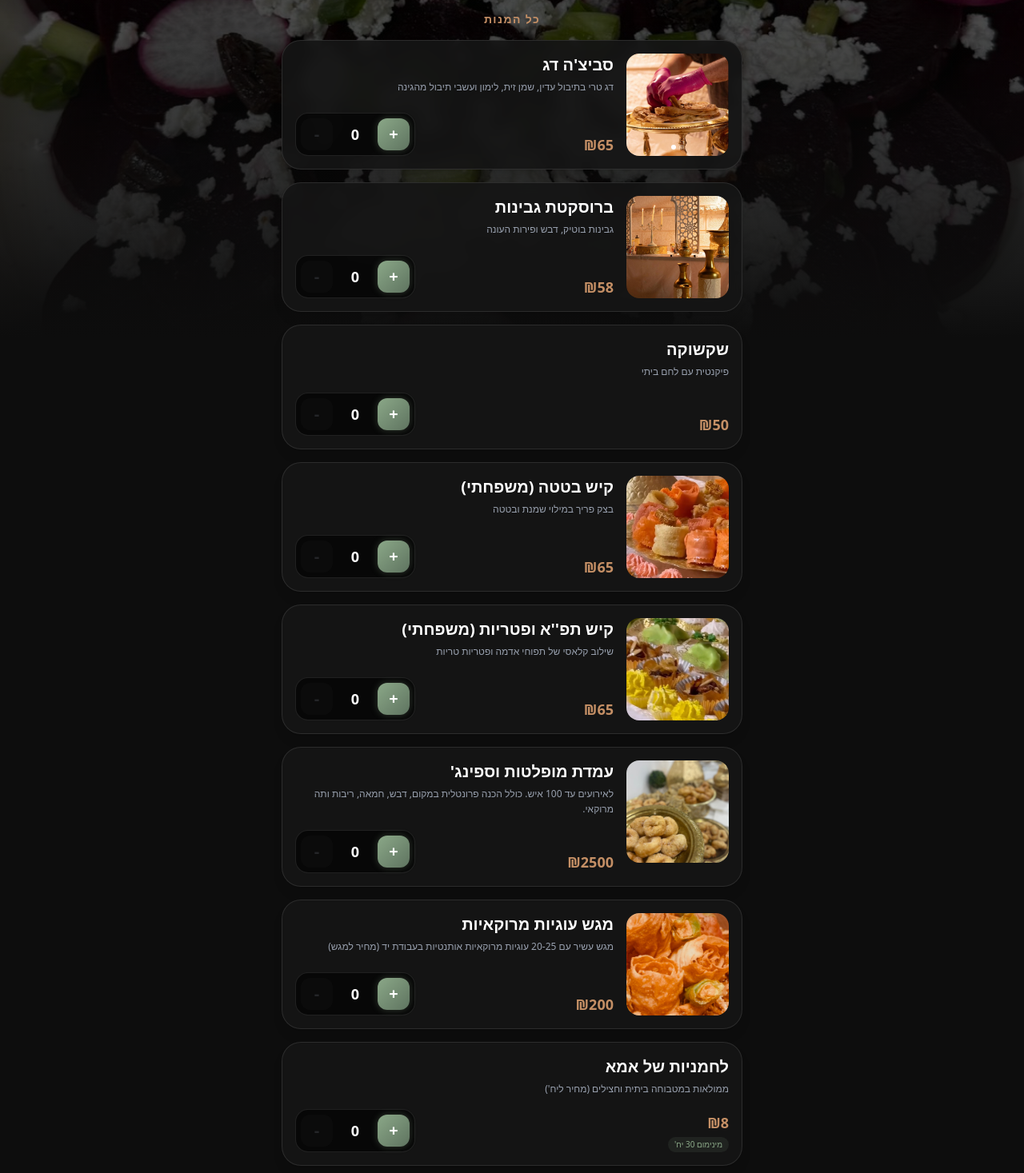
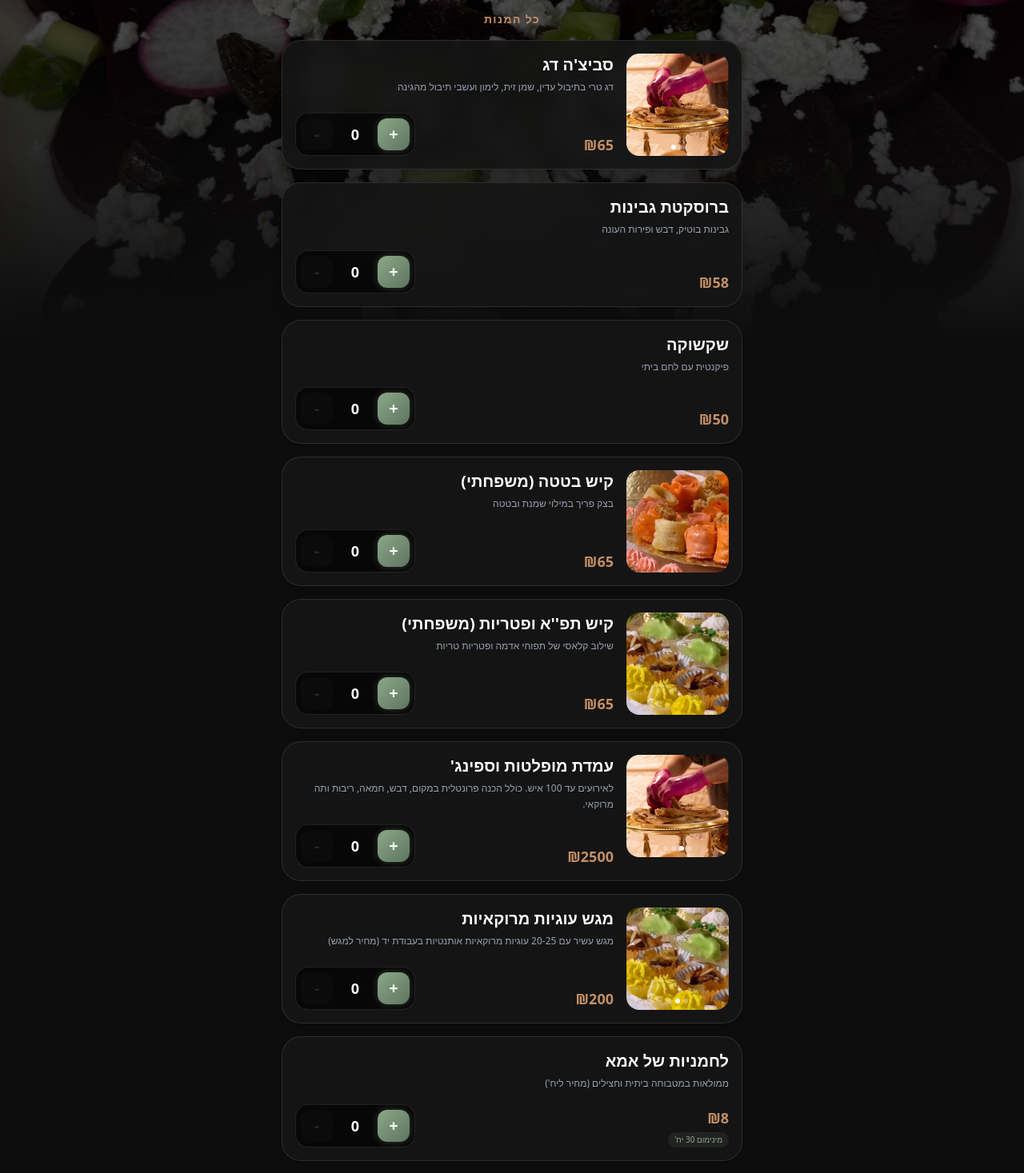
Before and after one commit to oriIsrael856/lahilula, a Next.js app: page / in a window 1280 px wide. Shown: the part 378-1845 px from the top of the page at 80% size. Built offline with nearby package versions, Linux system fonts and the light colour scheme.

Commit message:
Fixed phtos

```diff
--- a/src/app/page.tsx
+++ b/src/app/page.tsx
@@ -28,7 +28,7 @@ const MENU = [
     price: 58,
     category: "מנות ראשונות",
     desc: "גבינות בוטיק, דבש ופירות העונה",
-    images: ["/mp3.jpeg"]
+    images: []
   },
   { id: 21, name: "שקשוקה", price: 50, category: "מנות ראשונות", desc: "פיקנטית עם לחם ביתי", images: [] },
 
@@ -43,7 +43,7 @@ const MENU = [
     price: 2500,
     category: "עמדות לאירועים",
     desc: "לאירועים עד 100 איש. כולל הכנה פרונטלית במקום, דבש, חמאה, ריבות ותה מרוקאי.",
-    images: ["/mp4.jpeg"]
+    images: ["/mp1.jpeg", "/mp2.jpeg", "/mp3.jpeg", "/mp4.jpeg"]
   },
 
   // --- מגשי אירוח ---
@@ -53,7 +53,7 @@ const MENU = [
     price: 200,
     category: "מגשי אירוח",
     desc: "מגש עשיר עם 20-25 עוגיות מרוקאיות אותנטיות בעבודת יד (מחיר למגש)",
-    images: ["/cp3.jpeg"]
+    images: ["/cp1.jpeg", "/cp2.jpeg", "/cp3.jpeg"]
   },
   { id: 3, name: "לחמניות של אמא", price: 8, category: "מגשי אירוח", desc: "ממולאות במטבוחה ביתית וחצילים (מחיר ליח')", images: [] },
   { id: 4, name: "מיני פריקסה", price: 14, category: "מגשי אירוח", desc: "סנדוויץ' תוניסאי ביס עם כל התוספות (מחיר ליח')", images: [] },
```
